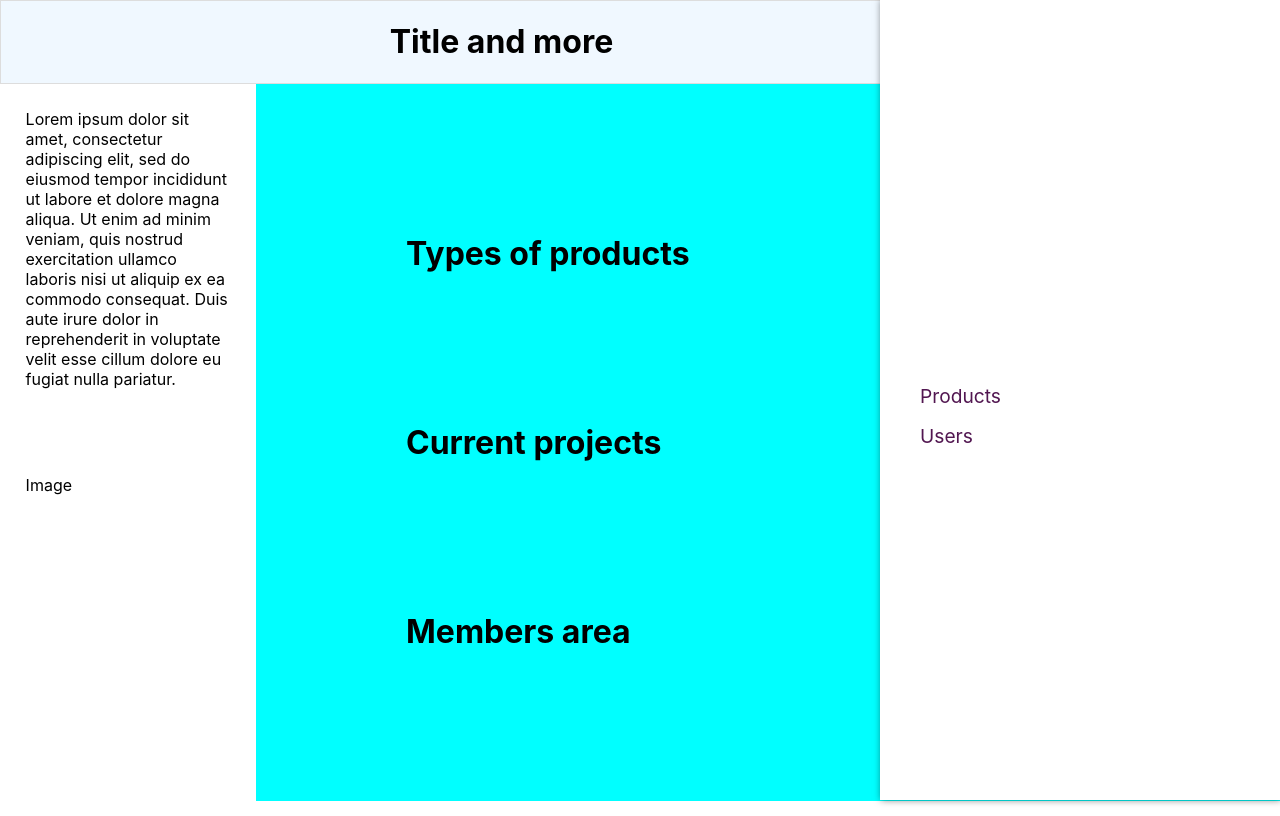
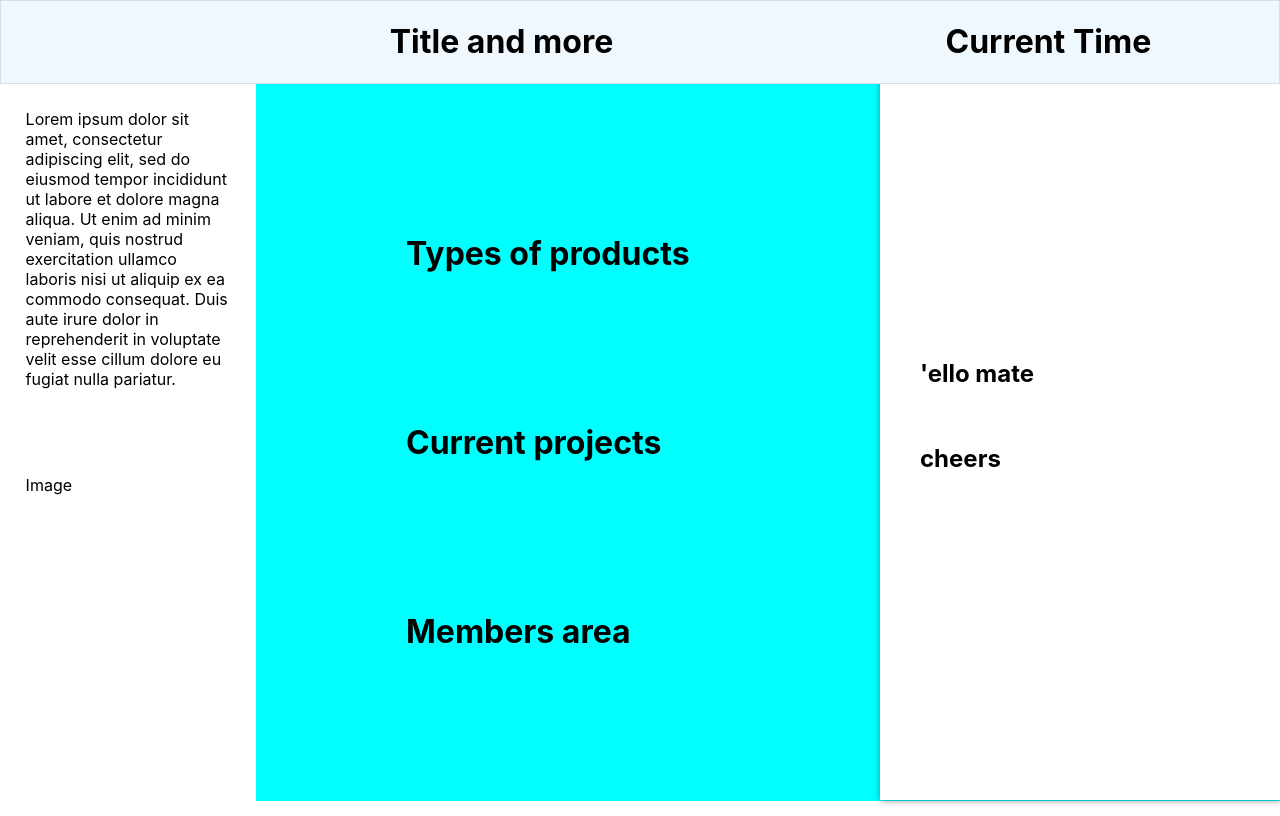
Before and after one commit to IsaacReeder/Furnitecture-Ecommerce, a React (Create React App) app in the folder new-client/: page / in a window 1280 px wide. Built offline with nearby package versions, Linux system fonts and the light colour scheme.

Commit message:
navbar relative

```diff
--- a/new-client/src/components/NavBar.css
+++ b/new-client/src/components/NavBar.css
@@ -5,6 +5,8 @@
     background-color: aliceblue;
     border: 1px solid #DDD;
     justify-content: flex-end;
+    position: relative;
+    z-index: 5000;
 }
 
 .app-title {
--- a/new-client/src/components/SecondaryContainer.css
+++ b/new-client/src/components/SecondaryContainer.css
@@ -9,3 +9,8 @@
     margin: 50%;
     width: 300px;
 }
+
+.drawer-container {
+    position: absolute;
+    z-index: 200;
+}
--- a/new-client/src/components/SecondaryContainer.js
+++ b/new-client/src/components/SecondaryContainer.js
@@ -25,7 +25,10 @@
         <h1 className="title-box">Types of products</h1>
         <h1 className="title-box">Current projects</h1>
         <h1 className="title-box">Members area</h1>
-        <SideDrawer />
+
+        <div className="drawer-container">
+          <SideDrawer />
+        </div>
         {/* show={this.state.sideDrawerOpen} */}
       </div>
     );
--- a/new-client/src/components/SideDrawer/SideDrawer.js
+++ b/new-client/src/components/SideDrawer/SideDrawer.js
@@ -11,10 +11,10 @@
     <nav className="side-drawer open">
       <ul>
         <li>
-          <a href="/">Products</a>
+          <h1>'ello mate</h1>
         </li>
         <li>
-          <a href="/">Users</a>
+          <h1>cheers</h1>
         </li>
       </ul>
     </nav>
```
